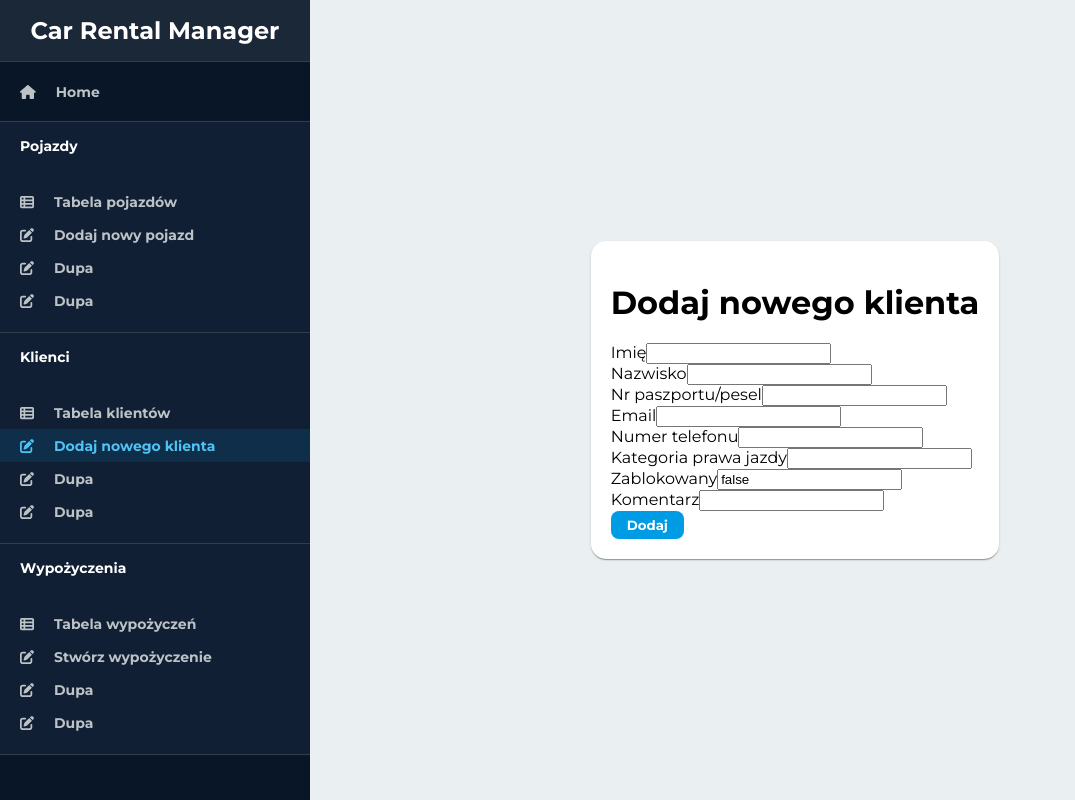
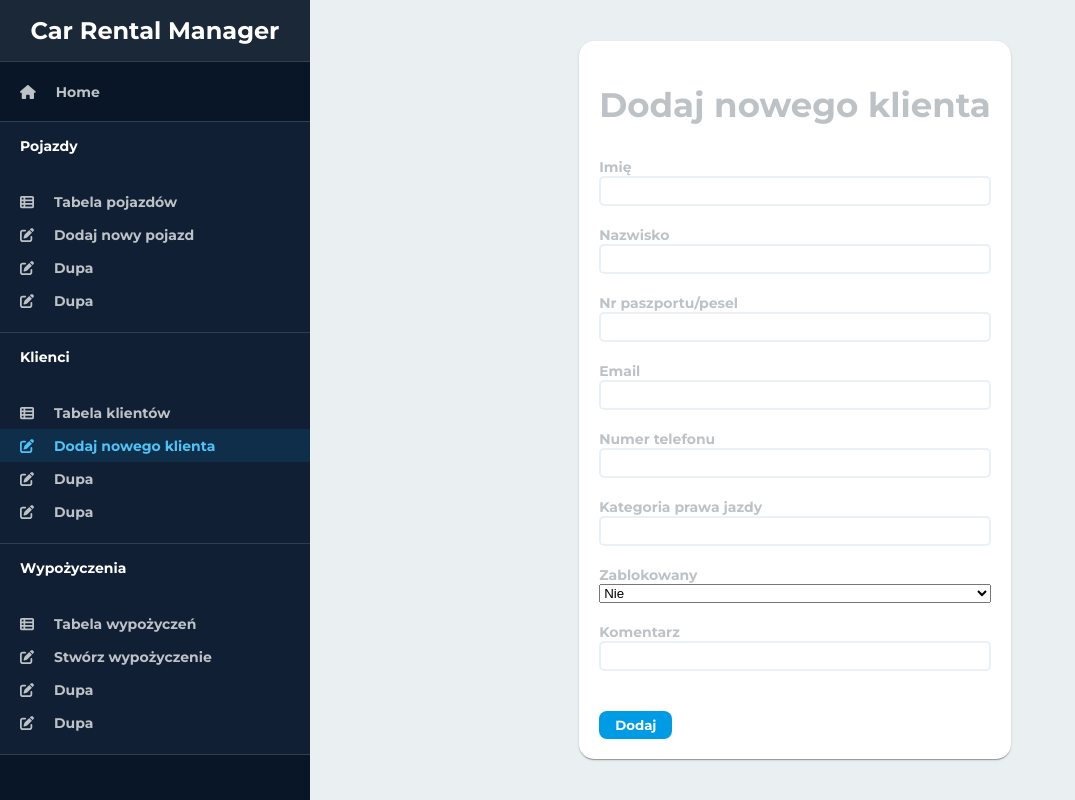
Before and after one commit to ajdachoo/Car-Rental-Manager, a React (Create React App) app: page /addClient in a window 1280 px wide. Shown: the whole page, without its empty margins (0-1075 px from the left). Built offline with nearby package versions, Linux system fonts and the light colour scheme.

Commit message:
add styles for forms

```diff
--- a/src/assets/styles/GlobalStyle.ts
+++ b/src/assets/styles/GlobalStyle.ts
@@ -16,7 +16,7 @@ html {
     overflow-y: hidden;
   }
 
-  a, button {
+  a, button, input {
     font-family: 'Montserrat', sans-serif;
   }
 `;
--- /dev/null
+++ b/src/components/molecules/FormField/Form.styles.ts
@@ -0,0 +1,11 @@
+import styled from "styled-components";
+import { StyledButton } from "components/atoms/Button/Button";
+
+export const Title = styled.h1`
+    color: ${({ theme }) => theme.colors.c5};
+    font-size: ${({ theme }) => theme.fontSize.xxl};
+`;
+
+export const FormButton = styled(StyledButton)`
+    margin-top: 30px;
+`;
--- a/src/components/molecules/FormField/FormField.tsx
+++ b/src/components/molecules/FormField/FormField.tsx
@@ -1,5 +1,5 @@
 import React, { ChangeEventHandler } from "react";
-import styled from "styled-components";
+import styled, { css } from "styled-components";
 
 interface FormFieldProps {
     onChange: ChangeEventHandler;
@@ -10,21 +10,58 @@ interface FormFieldProps {
     type?: string;
 };
 
+interface FormFieldSelectProps {
+    onChange: ChangeEventHandler;
+    value: string;
+    label: string;
+    name: string;
+    id: string;
+    options: formSelectOptionProps[];
+};
+
+export interface formSelectOptionProps {
+    option: string;
+    value: string | number;
+};
+
 const Wrapper = styled.div`
-
+    display: flex;
+    flex-direction: column;
+    padding: 10px 0;
 `;
 
-const StyledLabel = styled.label``;
+const inputStyles = css`
+    border: solid 2px ${({ theme }) => theme.colors.c8};
+    border-radius: 5px;
+    padding: 5px;
+`;
 
-const StyledInput = styled.input``;
+const StyledLabel = styled.label`
+    color: ${({ theme }) => theme.colors.c5};
+    font-size: ${({ theme }) => theme.fontSize.ml};
+    font-weight: 700;
+`;
 
-const FormField: React.FC<FormFieldProps> = ({ onChange, value, label, name, id, type = 'text' }) => {
+const StyledInput = styled.input`${inputStyles}`;
+
+const StyledSelect = styled.select`inputStyles`;
+
+export const FormField: React.FC<FormFieldProps> = ({ onChange, value, label, name, id, type = 'text' }) => {
     return (
         <Wrapper>
-            <label htmlFor={id}>{label}</label>
-            <input name={name} id={id} type={type} value={value} onChange={onChange} />
+            <StyledLabel htmlFor={id}>{label}</StyledLabel>
+            <StyledInput name={name} id={id} type={type} value={value} onChange={onChange} />
         </Wrapper>
     );
 };
 
-export default FormField;
+export const FormFieldSelect: React.FC<FormFieldSelectProps> = ({ onChange, value, label, name, id, options }) => {
+    return (
+        <Wrapper>
+            <StyledLabel htmlFor={id}>{label}</StyledLabel>
+            <StyledSelect name={name} id={id} value={value} onChange={onChange}>
+                {options.map((option) => <option value={option.value}>{option.option}</option>)}
+            </StyledSelect>
+        </Wrapper>
+    );
+};
--- a/src/components/organisms/ClientForm/ClientForm.tsx
+++ b/src/components/organisms/ClientForm/ClientForm.tsx
@@ -1,9 +1,10 @@
 import React, { useState } from "react";
 import { ViewWrapper } from "components/molecules/ViewWrapper/ViewWrapper.styles";
-import FormField from "components/molecules/FormField/FormField";
+import { Title } from "components/molecules/FormField/Form.styles";
+import { FormField, FormFieldSelect, formSelectOptionProps } from "components/molecules/FormField/FormField";
+import { FormButton } from "components/molecules/FormField/Form.styles";
 import { ClientFormProps, useClients } from "hooks/useClients";
-import { StyledButton } from "components/atoms/Button/Button";
-import { useNavigate, useParams } from "react-router-dom";
+import { useNavigate } from "react-router-dom";
 import { isAxiosError } from "axios";
 
 interface FormProps {
@@ -23,6 +24,16 @@ const initialFormState: ClientFormProps = {
     comments: '',
 };
 
+const BlockedOptions: formSelectOptionProps[] = [
+    {
+        option: 'Tak',
+        value: 'true',
+    },
+    {
+        option: 'Nie',
+        value: 'false',
+    }];
+
 
 
 const ClientForm: React.FC<FormProps> = ({ initialformValues = initialFormState, method, clientEditID }) => {
@@ -35,7 +46,6 @@ const ClientForm: React.FC<FormProps> = ({ initialformValues = initialFormState,
             ...formValues,
             [e.target.name]: e.target.value
         });
-        console.log(formValues);
     };
 
     const handleAddClient = async (e: React.FormEvent<HTMLFormElement>) => {
@@ -67,16 +77,16 @@ const ClientForm: React.FC<FormProps> = ({ initialformValues = initialFormState,
 
     return (
         <ViewWrapper as="form" onSubmit={method === 'add' ? handleAddClient : handleEditClient}>
-            <h1>{method === 'add' ? 'Dodaj nowego klienta' : 'Edytuj dane klienta'}</h1>
+            <Title>{method === 'add' ? 'Dodaj nowego klienta' : 'Edytuj dane klienta'}</Title>
             <FormField label="Imię" id="firstName" name="firstName" value={formValues.firstName} onChange={handleInputChange} />
             <FormField label="Nazwisko" id="lastName" name="lastName" value={formValues.lastName} onChange={handleInputChange} />
             <FormField label="Nr paszportu/pesel" id="peselOrPassportNumber" name="peselOrPassportNumber" value={formValues.peselOrPassportNumber} onChange={handleInputChange} />
             <FormField type="email" label="Email" id="email" name="email" value={formValues.email} onChange={handleInputChange} />
             <FormField type="tel" label="Numer telefonu" id="phoneNumber" name="phoneNumber" value={formValues.phoneNumber} onChange={handleInputChange} />
             <FormField label="Kategoria prawa jazdy" id="drivingLicenseCategory" name="drivingLicenseCategory" value={formValues.drivingLicenseCategory} onChange={handleInputChange} />
-            <FormField label="Zablokowany" id="isBlocked" name="isBlocked" value={formValues.isBlocked.toString()} onChange={handleInputChange} />
+            <FormFieldSelect options={BlockedOptions} label="Zablokowany" id="isBlocked" name="isBlocked" value={formValues.isBlocked.toString()} onChange={handleInputChange}></FormFieldSelect>
             <FormField label="Komentarz" id="comments" name="comments" value={formValues.comments} onChange={handleInputChange} />
-            <StyledButton type="submit">{method === 'add' ? 'Dodaj' : 'Zatwierdź'}</StyledButton>
+            <FormButton type="submit">{method === 'add' ? 'Dodaj' : 'Zatwierdź'}</FormButton>
         </ViewWrapper>
     );
 };
--- a/src/hooks/API.ts
+++ b/src/hooks/API.ts
@@ -1,7 +1,7 @@
 import axios from "axios";
 
 const API = axios.create({
-    baseURL: 'https://rentcar-api-app.azurewebsites.net/api',
+    baseURL: 'https://localhost:5001/api/',
 });
 
 export default API;
--- a/src/hooks/useClients.ts
+++ b/src/hooks/useClients.ts
@@ -22,8 +22,8 @@ export const useClients = () => {
 
     const postClient = useCallback(async (client: ClientFormProps) => {
         try {
+            console.log(client);
             const result = await API.post(`/clients`, client);
-            console.log(result);
             return result.data;
         } catch (e) {
             console.log(e);
@@ -33,6 +33,7 @@ export const useClients = () => {
 
     const putClient = useCallback(async (client: ClientFormProps, clientID: number) => {
         try {
+            console.log(client);
             const result = await API.put(`/clients/${clientID}`, client);
             console.log(result);
             return result.data;
```
